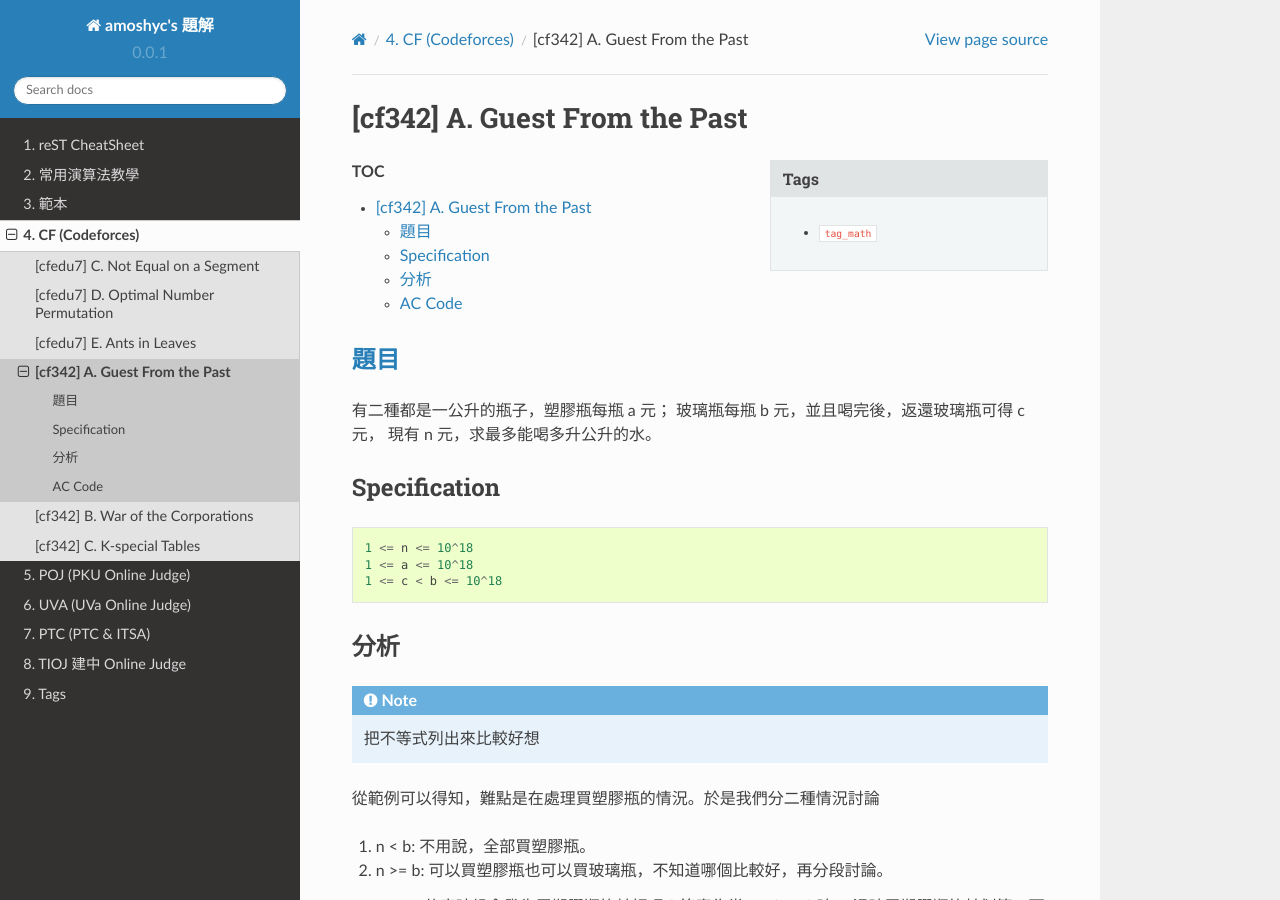
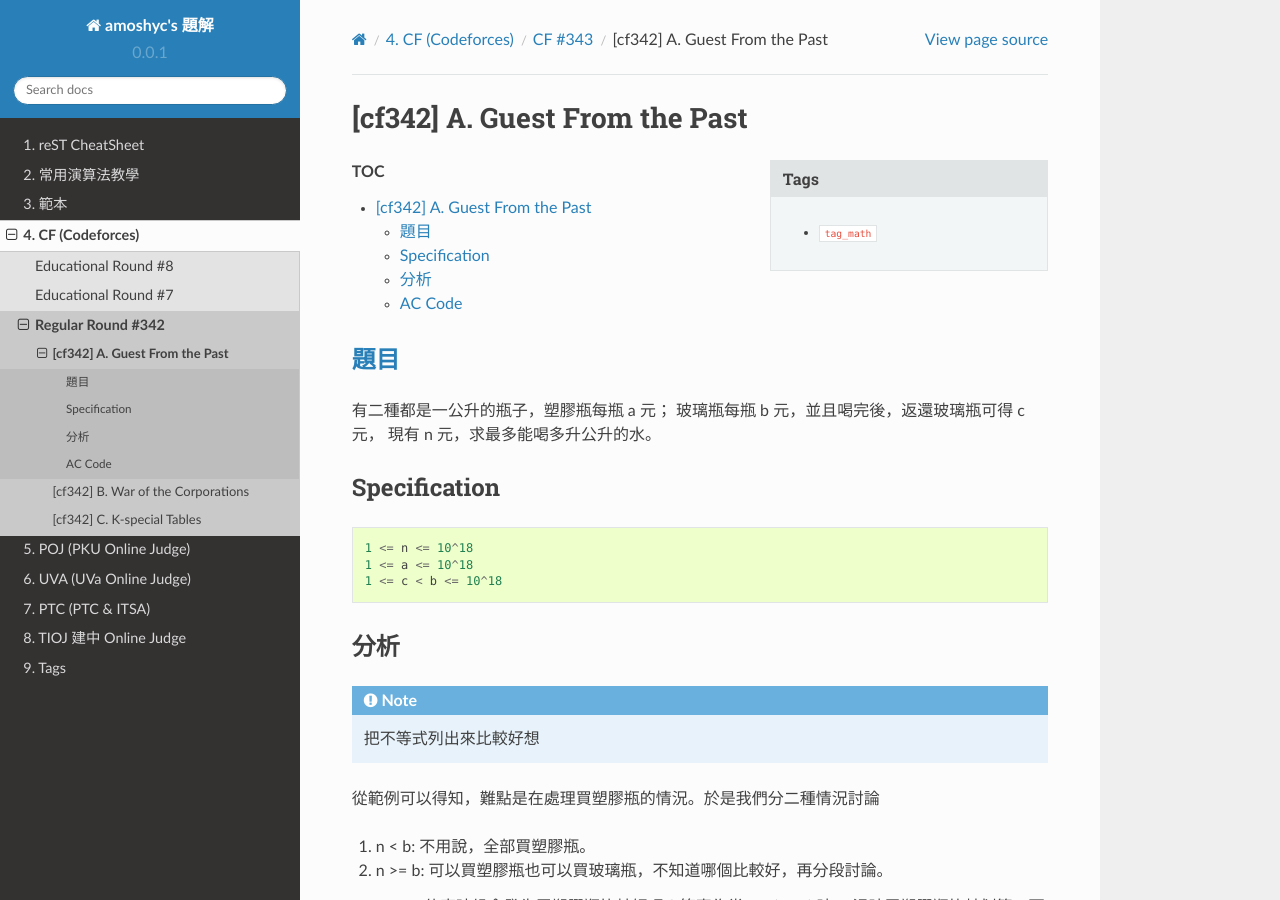
Before and after one commit to amoshyc/ojsolution, a Sphinx documentation site: the page built from docs/source/cf/cf342/pa.rst, in a window 1280 px wide and 900 px high. Built offline with Sphinx 7.4.7 and the Read the Docs theme 2.0.0, drawn with Linux system fonts in a browser that asks for light colours.

Commit message:
Add cfedu8c & fix toc of cf

```diff
--- a/docs/source/cf/cf.rst
+++ b/docs/source/cf/cf.rst
@@ -3,12 +3,10 @@
 ########################
 
 .. toctree::
-    :maxdepth: 1
+    :maxdepth: 2
 
-    [cfedu7] C. Not Equal on a Segment <cfedu7/pc.rst>
-    [cfedu7] D. Optimal Number Permutation <cfedu7/pd.rst>
-    [cfedu7] E. Ants in Leaves <cfedu7/pe.rst>
+    Educational Round #8 <cfedu8/index.rst>
 
-    [cf342] A. Guest From the Past <cf342/pa.rst>
-    [cf342] B. War of the Corporations <cf342/pb.rst>
-    [cf342] C. K-special Tables <cf342/pc.rst>
+    Educational Round #7 <cfedu7/index.rst>
+
+    Regular Round #342 <cf342/index.rst>
--- /dev/null
+++ b/docs/source/cf/cfedu7/index.rst
@@ -0,0 +1,10 @@
+########################
+CF Educational Round #7
+########################
+
+.. toctree::
+    :maxdepth: 1
+
+    pc.rst
+    pd.rst
+    pe.rst
--- /dev/null
+++ b/docs/source/cf/cfedu8/index.rst
@@ -0,0 +1,8 @@
+########################
+CF Educational Round #8
+########################
+
+.. toctree::
+    :maxdepth: 1
+
+    pc.rst
```
Also changed, not shown: docs/source/cf/cf342/index.rst (added, +10 -0 lines), docs/source/cf/cfedu8/pc.rst (added, +99 -0 lines).
